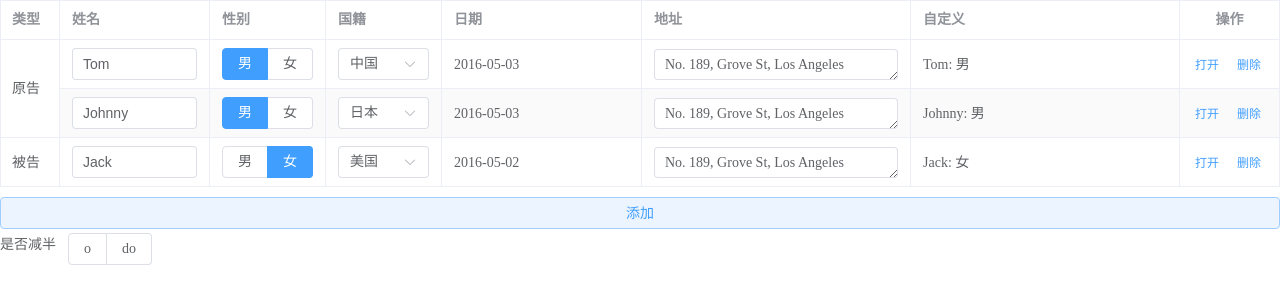
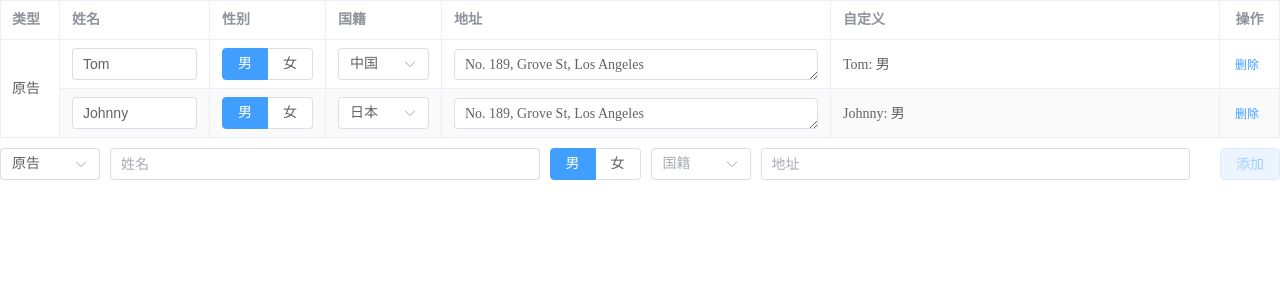
Before and after one commit to joerias/aegis-odyssey, a Vue app: page / in a window 1280 px wide. Shown: the top 304 px of the page. Built offline with nearby package versions, Linux system fonts and the light colour scheme.

Commit message:
增补新增功能的逻辑细节

```diff
--- a/package.json
+++ b/package.json
@@ -31,6 +31,7 @@
 		"element-plus": "^2.3.6",
 		"less": "^4.1.3",
 		"less-loader": "^11.1.0",
+		"lodash-es": "^4.17.21",
 		"rollup-plugin-delete": "^2.0.0",
 		"typescript": "^5.0.2",
 		"vite": "^4.3.2",
--- a/src/client/App.vue
+++ b/src/client/App.vue
@@ -1,5 +1,5 @@
 <script setup lang="ts">
-import { ref } from "vue";
+import { computed, ref } from "vue";
 // 本地源代码调试
 // import { Person, type PersonOptsType } from "../";
 // 本地编译后调试
@@ -10,7 +10,6 @@ type tableType = {
 	name: string;
 	gender: string;
 	country: string;
-	date: string;
 	address: string;
 	info: string;
 };
@@ -21,7 +20,6 @@ const tableValue = ref<tableType[]>([
 		name: "Tom",
 		gender: "男",
 		country: "中国",
-		date: "2016-05-03",
 		address: "No. 189, Grove St, Los Angeles",
 		info: "",
 	},
@@ -30,16 +28,6 @@ const tableValue = ref<tableType[]>([
 		name: "Johnny",
 		gender: "男",
 		country: "日本",
-		date: "2016-05-03",
-		address: "No. 189, Grove St, Los Angeles",
-		info: "",
-	},
-	{
-		type: "被告",
-		name: "Jack",
-		gender: "女",
-		country: "美国",
-		date: "2016-05-02",
 		address: "No. 189, Grove St, Los Angeles",
 		info: "",
 	},
@@ -50,7 +38,6 @@ const tableHeaderValue = {
 		name: "姓名",
 		gender: "性别",
 		country: "国籍",
-		date: "日期",
 		address: "地址",
 		info: "自定义",
 	},
@@ -59,7 +46,6 @@ const tableHeaderValue = {
 		name: 150,
 		gender: 116,
 		country: 116,
-		date: 200,
 		operate: 100,
 	},
 	edit: {
@@ -79,10 +65,13 @@ const tableAddValue = ref<tableType>({
 	name: "",
 	gender: "男",
 	country: "",
-	date: "",
 	address: "",
 	info: "",
 });
+const addVerify = computed(() => {
+	return !!(tableAddValue.value.type && tableAddValue.value.name && tableAddValue.value.gender);
+});
+
 const handleOpen = (type: number, idx: number) => {
 	if (type === 1) {
 		console.log(idx);
@@ -99,7 +88,7 @@ const handleOpen = (type: number, idx: number) => {
 			v-model:addValue="tableAddValue"
 			:header="tableHeaderValue"
 			merge="type"
-			add
+			:add="addVerify"
 			:list="{ country: ['中国', '日本', '美国'] }"
 		>
 			<template #info="scope">
@@ -108,23 +97,26 @@ const handleOpen = (type: number, idx: number) => {
 				</div>
 				<el-input v-show="showSwitch" v-model="scope.row.date" type="textarea" autosize />
 			</template>
-			<template #operate="scope">
+			<!-- <template #operate="scope">
 				<el-button class="f12" type="primary" link @click="handleOpen(1, scope.$index)"> 打开 </el-button>
 				<el-button class="f12" type="primary" link @click="handleOpen(2, scope.$index)"> 删除 </el-button>
+			</template> -->
+			<template #add>
+				<o-select class="w100 mr10" v-model="tableAddValue.type" :list="['原告', '被告']" />
+				<el-input class="mr10" v-model="tableAddValue.name" placeholder="姓名" clearable />
+				<o-radio class="mr10" v-model="tableAddValue.gender" type="button" :list="['男', '女']" />
+				<o-select
+					class="w100 mr10"
+					v-model="tableAddValue.country"
+					:list="['中国', '日本', '美国']"
+					placeholder="国籍"
+				/>
+				<el-input class="mr10" v-model="tableAddValue.address" placeholder="地址" clearable />
 			</template>
-			<!-- <template #add>
-				<o-select class="w100 mr10" v-model="tableAddValue.type" :list="['原告', '被告']" />
-				<el-input class="mr10" v-model="tableAddValue.name" clearable />
-				<o-radio class="mr10" v-model="tableAddValue.gender" type="button" :list="['男', '女']" />
-				<o-select class="w100 mr10" v-model="tableAddValue.country" :list="['中国', '日本', '美国']" />
-				<el-input class="mr10" v-model="tableAddValue.date" clearable />
-				<el-input class="mr10" v-model="tableAddValue.address" clearable />
-				<el-input class="mr10" v-model="tableAddValue.info" clearable />
-			</template> -->
 		</o-table>
 	</div>
 
-	<div>
+	<!-- <div>
 		<el-form>
 			<el-form-item label="是否减半" disabled>
 				<div>
@@ -133,8 +125,8 @@ const handleOpen = (type: number, idx: number) => {
 						<el-radio-button label="do" />
 					</el-radio-group>
 				</div>
-				<!-- <o-radio v-model="tableAddValue.date" type="button" /> -->
+				<o-radio v-model="tableAddValue.date" type="button" />
 			</el-form-item>
 		</el-form>
-	</div>
+	</div> -->
 </template>
--- a/src/components/table/index.vue
+++ b/src/components/table/index.vue
@@ -1,6 +1,7 @@
 <script setup lang="ts">
 import { useSlots, computed } from "vue";
 import type { TableColumnCtx } from "element-plus";
+import { cloneDeep } from "lodash-es";
 defineOptions({
 	name: "OTable",
 });
@@ -11,7 +12,7 @@ type Props = {
 	header?: { [key: string]: { [key: string]: string | number } };
 	btnName?: string;
 	index?: boolean;
-	add?: boolean;
+	add?: boolean | null;
 	list?: TypeList;
 	merge?: string;
 };
@@ -27,7 +28,7 @@ interface SpanMethodProps {
 const props = withDefaults(defineProps<Props>(), {
 	btnName: "添加",
 	index: false,
-	add: false,
+	add: null,
 	merge: "",
 });
 
@@ -44,16 +45,36 @@ const getUnit = computed(() => {
 	return unit;
 });
 const addValue = defineModel("addValue");
-const addValueOrigin = { ...addValue };
+const addValueOrigin = cloneDeep(addValue.value);
 
-const addState = !!useSlots().add;
+const slotAddState = !!useSlots().add;
 const handleOperate = (idx: number) => {
 	if (typeof idx !== "number") {
 		// 行新增
-		if (addState) {
+		if (slotAddState) {
 			// 自定义新增
-			(<Obj[]>modelValue.value).push(<Obj>addValue.value);
-			addValue.value = { ...addValueOrigin };
+			if (props.merge) {
+				let i = 0;
+				const pos = new Map();
+				(<Obj[]>modelValue.value).forEach((v, i) => {
+					pos.set(v[props.merge], pos.has(v[props.merge]) ? pos.get(v[props.merge]) + 1 : i);
+				});
+				let has = false;
+				for (let i of pos.keys()) {
+					if (i === (<Obj>addValue.value)[props.merge]) has = true;
+				}
+				if (has) {
+					for (const [k, v] of pos.entries()) {
+						if ((<Obj>addValue.value)[props.merge] === k)
+							(<Obj[]>modelValue.value).splice(v + 1, 0, <Obj>addValue.value);
+					}
+				} else {
+					(<Obj[]>modelValue.value).push(<Obj>addValue.value);
+				}
+			} else {
+				(<Obj[]>modelValue.value).push(<Obj>addValue.value);
+			}
+			addValue.value = cloneDeep(addValueOrigin);
 		} else {
 			// 默认新增
 			(<Obj[]>modelValue.value).push(getUnit.value);
@@ -145,13 +166,18 @@ const objectSpanMethod = ({ rowIndex, columnIndex }: SpanMethodProps) => {
 				</template>
 			</el-table-column>
 		</template>
-		<el-table-column v-if="props.add && !$slots.operate" label="操作" width="60" header-align="center">
+		<el-table-column
+			v-if="typeof props.add === 'boolean' && !$slots.operate"
+			label="操作"
+			width="60"
+			header-align="center"
+		>
 			<template #default="scope">
 				<el-button class="f12" type="primary" link @click="handleOperate(scope.$index)"> 删除 </el-button>
 			</template>
 		</el-table-column>
 		<el-table-column
-			v-else="props.add && !$slots.operate"
+			v-else="typeof props.add === 'boolean' && !$slots.operate"
 			label="操作"
 			:width="props.header!.width ? props.header!.width.operate ?? 60 : 60"
 			header-align="center"
@@ -161,12 +187,14 @@ const objectSpanMethod = ({ rowIndex, columnIndex }: SpanMethodProps) => {
 			</template>
 		</el-table-column>
 	</el-table>
-	<div v-if="props.add" :class="['add-box', { single: !$slots.add }]">
+	<div v-if="typeof props.add === 'boolean'" :class="['add-box', { single: !$slots.add }]">
 		<div v-if="!!$slots.add" class="content">
 			<slot name="add" />
 		</div>
 		<div class="btn">
-			<el-button type="primary" plain @click="handleOperate">{{ props.btnName }}</el-button>
+			<el-button type="primary" plain @click="handleOperate" :disabled="!props.add">
+				{{ props.btnName }}
+			</el-button>
 		</div>
 	</div>
 </template>
```
Also changed, not shown: 2 other files (tests, documents, lock files or other folders).
